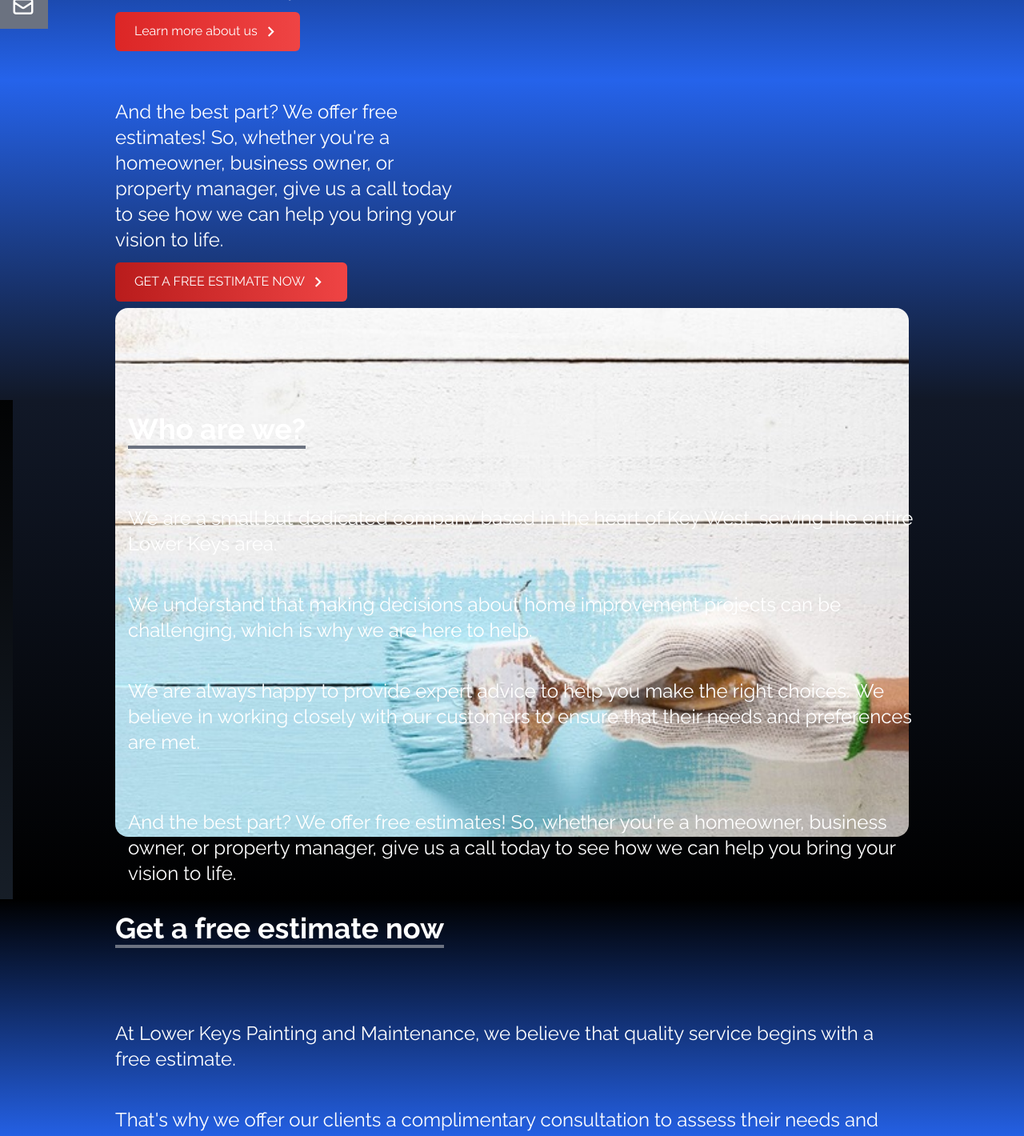
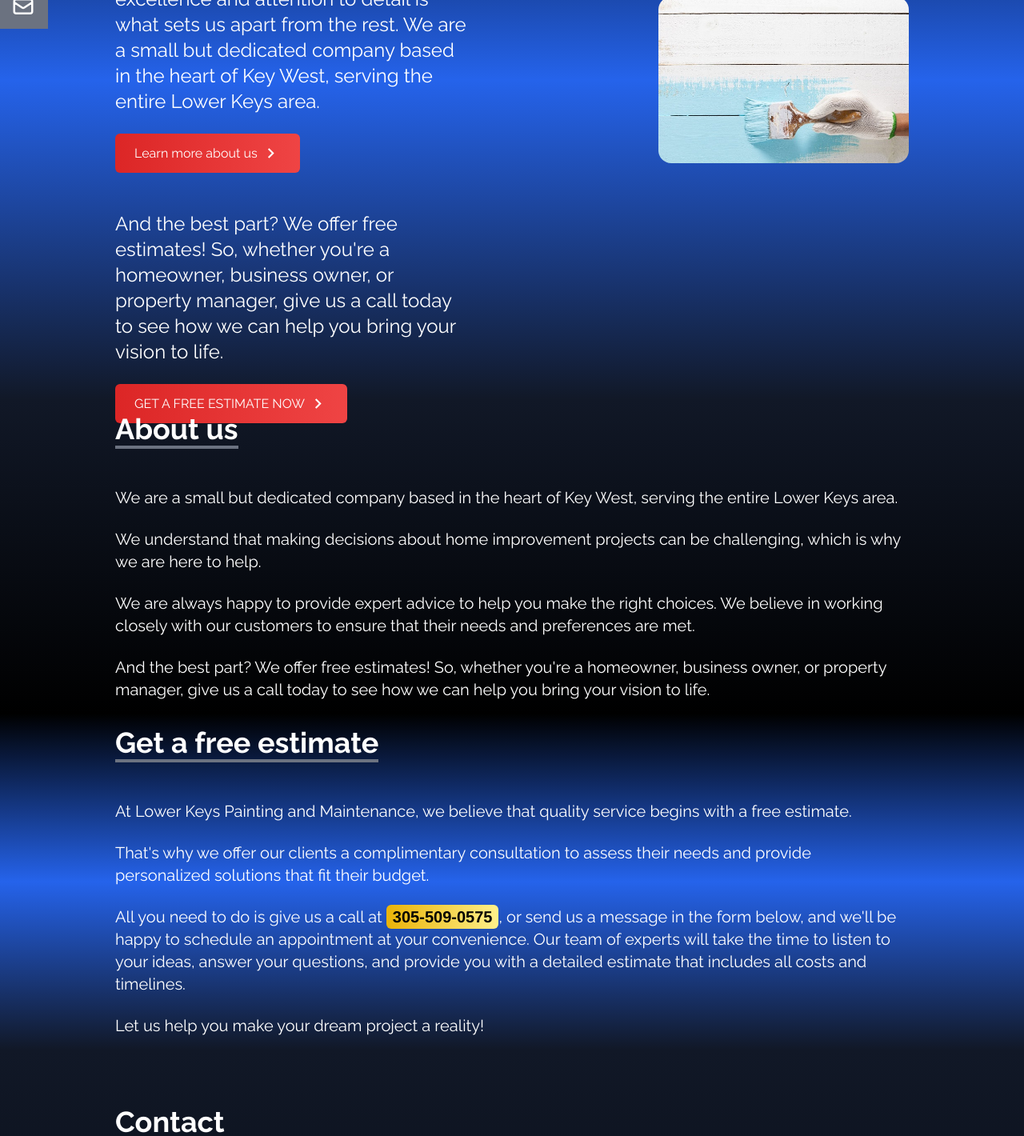
Before and after one commit to constantinirimia/lowerkeys, a React (Create React App) app: page / in a window 1280 px wide. Shown: the part 300-1720 px from the top of the page at 80% size. Built offline with nearby package versions, Linux system fonts and the light colour scheme.

Commit message:
push new changes

```diff
--- a/src/components/About.jsx
+++ b/src/components/About.jsx
@@ -4,34 +4,35 @@ const About = () => {
   return (
     <div
       name="about"
-      className="w-full h-100 bg-gradient-to-b from-gray-900 to-black text-white about mx-4 my-900"
+      className="w-full h-100 bg-gradient-to-b from-gray-900 to-black text-white about"
     >
       <div className="max-w-screen-lg p-4 mx-auto flex flex-col justify-center w-full h-full">
         <div className="pb-8">
           <p className="text-4xl font-bold inline border-b-4 border-gray-500">
-            Who are we?
+            About us
           </p>
         </div>
 
-        <br />
-        <p className="text-white text-2xl mt-5">
+        <p className="text-xl mt-5">
           We are a small but dedicated company based in the heart of Key West,
           serving the entire Lower Keys area.
         </p>
-        <br></br>
-        <p className="text-white text-2xl mt-5">
+
+        <br />
+        <p className="text-xl">
           We understand that making decisions about home improvement projects
           can be challenging, which is why we are here to help.
         </p>
-        <br></br>
-        <p className="text-white text-2xl mt-5">
+
+        <br />
+        <p className="text-xl">
           We are always happy to provide expert advice to help you make the
           right choices. We believe in working closely with our customers to
           ensure that their needs and preferences are met.
         </p>
-        <br></br>
-        <br></br>
-        <p className="text-white text-2xl mt-5">
+
+        <br />
+        <p className="text-xl">
           And the best part? We offer free estimates! So, whether you're a
           homeowner, business owner, or property manager, give us a call today
           to see how we can help you bring your vision to life.
--- a/src/components/Contact.jsx
+++ b/src/components/Contact.jsx
@@ -16,12 +16,12 @@ const Contact = () => {
       <div className="flex flex-col p-4 justify-center max-w-screen-lg mx-auto h-full">
         <div className="pb-8">
           <p className="text-4xl font-bold inline border-b-4 border-gray-500">
-            Contact Us
+            Contact
           </p>
-          <p className="pb-77">
+          <p className="py-6">
             The easiest way to get in touch is by calling us at{" "}
             <span
-              className="bg-yellow-500 text-black px-2 py-1 rounded-md font-bold"
+              className="bg-gradient-to-r via-white-200 from-yellow-500 to-yellow-200 text-black px-2 py-1 rounded-md font-bold call-us"
               style={{ fontFamily: "Helvetica" }}
             >
               305-509-0575
--- a/src/components/Estimates.jsx
+++ b/src/components/Estimates.jsx
@@ -4,43 +4,44 @@ const Estimates = () => {
   return (
     <div
       name="estimates"
-      className="w-full h-100 bg-gradient-to-b from-black via-blue-600 to-gray-900 text-white estimates"
+      className="w-full h-100 bg-gradient-to-b from-black to-gray-900 via-blue-600 text-white estimates"
     >
       <div className="max-w-screen-lg p-4 mx-auto flex flex-col justify-center w-full h-full">
         <div className="pb-8">
           <p className="text-4xl font-bold inline border-b-4 border-gray-500">
-            Get a free estimate now
+            Get a free estimate
           </p>
         </div>
 
-        <p className="text-xl mt-5"></p>
-
-        <br></br>
-        <p className="text-white text-2xl mt-5">
+        <p className="text-xl mt-5">
           At Lower Keys Painting and Maintenance, we believe that quality
           service begins with a free estimate.
         </p>
-        <br></br>
-        <p className="text-white text-2xl mt-5">
+
+        <br />
+        <p className="text-xl">
           That's why we offer our clients a complimentary consultation to assess
           their needs and provide personalized solutions that fit their budget.
         </p>
-        <br></br>
 
-        <br></br>
-        <p className="text-white text-2xl mt-5">
+        <br />
+        <p className="text-xl">
           All you need to do is give us a call at{" "}
-          <span className="bg-gradient-to-r via-white-200 from-yellow-500 to-yellow-200 text-black px-2 py-1 rounded-md font-bold call-us">
+          <span
+            className="bg-gradient-to-r via-white-200 from-yellow-500 to-yellow-200 text-black px-2 py-1 rounded-md font-bold call-us"
+            style={{ fontFamily: "Helvetica" }}
+          >
             305-509-0575
           </span>
-          and we'll be happy to schedule an appointment at your convenience. Our
-          team of experts will take the time to listen to your ideas, answer
-          your questions, and provide you with a detailed estimate that includes
-          all costs and timelines.
+          , or send us a message in the form below, and we'll be happy to
+          schedule an appointment at your convenience. Our team of experts will
+          take the time to listen to your ideas, answer your questions, and
+          provide you with a detailed estimate that includes all costs and
+          timelines.
         </p>
 
-        <br></br>
-        <p className="text-white text-2xl mt-5">
+        <br />
+        <p className="text-xl">
           Let us help you make your dream project a reality!
         </p>
       </div>
--- a/src/components/Home.jsx
+++ b/src/components/Home.jsx
@@ -22,17 +22,13 @@ const Home = () => {
             Lower Keys Painting and Maintanance
           </h2>
           <br></br>
-          <br></br>
-          <p className="text-white text-2xl py-1 max-w-md">
+          <p className="text-white text-2xl py-4 max-w-md">
             Welcome to Lower Keys Painting and Maintenance! Our commitment to
             excellence and attention to detail is what sets us apart from the
-            rest.
+            rest. We are a small but dedicated company based in the heart of Key
+            West, serving the entire Lower Keys area.
           </p>
-          <br></br>
-          <p className="text-white text-2xl py-1 max-w-md">
-            We are a small but dedicated company based in the heart of Key West,
-            serving the entire Lower Keys area.
-          </p>
+
           <div className="portfolio-btn">
             <Link
               to="about"
@@ -48,37 +44,32 @@ const Home = () => {
           </div>
 
           <br></br>
-
-          <br></br>
-          <p className="text-white text-2xl py-1 max-w-md">
+          <p className="text-white text-2xl py-4 max-w-md">
             And the best part? We offer free estimates! So, whether you're a
             homeowner, business owner, or property manager, give us a call today
             to see how we can help you bring your vision to life.
           </p>
 
-          <div className="portfolio-btn opacity-100">
+          <div className="portfolio-btn">
             <Link
               to="estimates"
               smooth
               duration={500}
-              className="group text-white w-fit px-6 py-3 my-2 flex items-center rounded-md bg-gradient-to-r via-white-200 from-red-700 to-red-500 cursor-pointer"
+              className="group text-white w-fit px-6 py-3 my-2 flex items-center rounded-md bg-gradient-to-r via-white-200 from-red-600 to-red-500 cursor-pointer"
             >
               GET A FREE ESTIMATE NOW
-              <span className="group-hover:rotate-90 duration-300 ">
-                <MdOutlineKeyboardArrowRight
-                  size={25}
-                  className="ml-1 items-left"
-                />
+              <span className="group-hover:rotate-90 duration-300">
+                <MdOutlineKeyboardArrowRight size={25} className="ml-1" />
               </span>
             </Link>
           </div>
-          <div className="big-screen float:right">
-            <img
-              src={HeroImage}
-              alt="profile"
-              className="rounded-2xl mx-auto w-2/3 md:w-full"
-            />
-          </div>
+        </div>
+        <div className="big-screen">
+          <img
+            src={HeroImage}
+            alt="profile"
+            className="rounded-2xl mx-auto w-2/3 md:w-full"
+          />
         </div>
       </div>
     </div>
--- a/src/index.css
+++ b/src/index.css
@@ -70,7 +70,7 @@ body {
   text-underline-offset: 1rem;
 }
 .text-4xl {
-  margin-top: 40%;
+  margin-top: 0%;
 }
 
 @media screen and (max-width: 900px) {
@@ -93,12 +93,14 @@ body {
     text-align: center;
     height: 100%;
   }
-
+  .estimates {
+    margin-top: 10%;
+  }
   .about,
   .portfolio,
   .estimates,
   .experience {
-    margin-top: 10%;
+    margin-top: 0%;
   }
 
   .home img {
@@ -132,11 +134,11 @@ body {
   }
 
   .px-12 {
-    padding-left: 1rem;
-    padding-right: 1rem;
+    padding-left: 0rem;
+    padding-right: 0rem;
   }
 
   .pb-8 {
-    margin-top: 10%;
+    margin-top: 0%;
   }
 }
```
Also changed, not shown: 2 other files (tests, documents, lock files or other folders).
